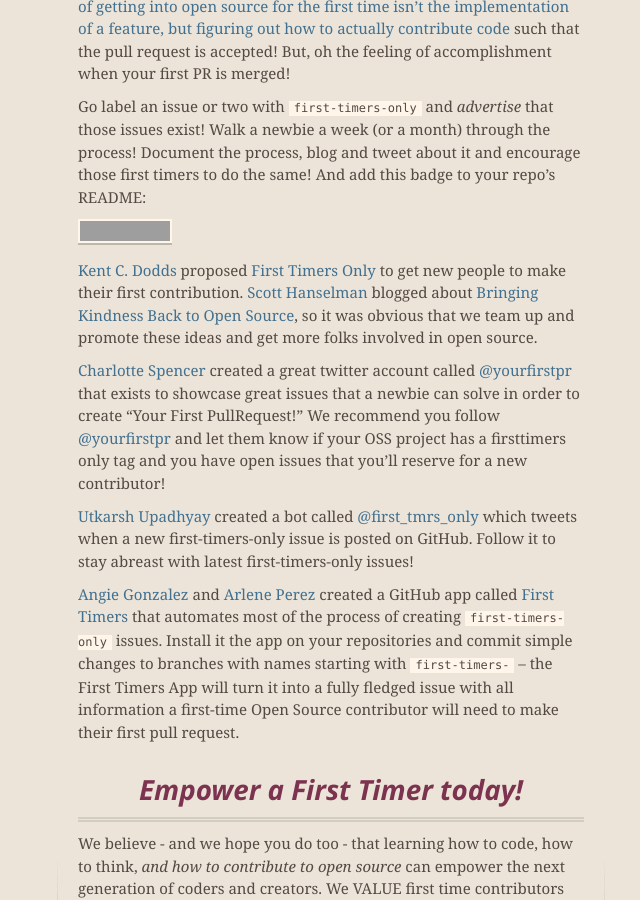
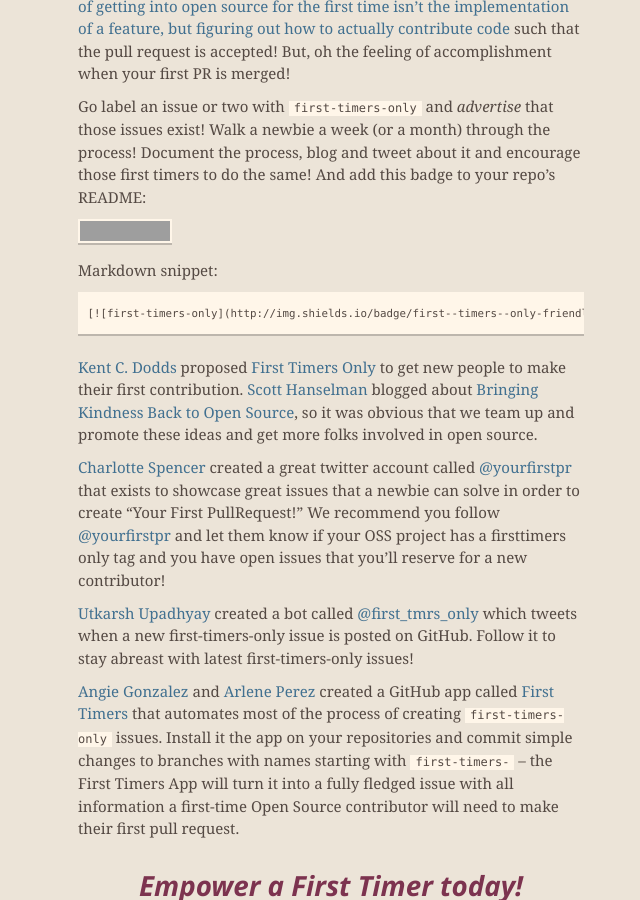
Before and after one commit to shanselman/firsttimersonly, a Jekyll site: the page built from index.md, in a window 1280 px wide and 900 px high, scrolled down 2228 px. Shown: the whole window, without its empty margins (309-949 px from the left). Built offline with Jekyll 4.4.1, drawn with Linux system fonts in a browser that asks for light colours; nearby versions of some CDN libraries; comment, search, counter and statistics services are not loaded; our own code applies the rules of GitHub Pages for plain Markdown files; grey boxes are pictures that could not be loaded.

Commit message:
Add a markdown snippet so maintainers can quickly copy-paste the badge (#31)

````diff
--- a/index.md
+++ b/index.md
@@ -47,6 +47,11 @@ Go label an issue or two with `first-timers-only` and *advertise* that those iss
 
 [![first-timers-only](http://img.shields.io/badge/first--timers--only-friendly-blue.svg?style=flat-square)](http://www.firsttimersonly.com/)
 
+Markdown snippet:
+```markdown
+[![first-timers-only](http://img.shields.io/badge/first--timers--only-friendly-blue.svg?style=flat-square)](http://www.firsttimersonly.com/)
+```
+
 [Kent C. Dodds](https://twitter.com/kentcdodds) proposed [First Timers Only](https://medium.com/@kentcdodds/first-timers-only-78281ea47455) to get  new people to make their first contribution. [Scott Hanselman](http://hanselman.com) blogged about [Bringing Kindness Back to Open Source](http://www.hanselman.com/blog/BringKindnessBackToOpenSource.aspx), so it was obvious that we team up and promote these ideas and get more folks involved in open source.
 
 [Charlotte Spencer](https://twitter.com/charlotteis) created a great twitter account called [@yourfirstpr](https://twitter.com/yourfirstpr) that exists to showcase great issues that a newbie can solve in order to create "Your First PullRequest!" We recommend you follow [@yourfirstpr](https://twitter.com/yourfirstpr) and let them know if your OSS project has a firsttimers only tag and you have open issues that you'll reserve for a new contributor!
````
